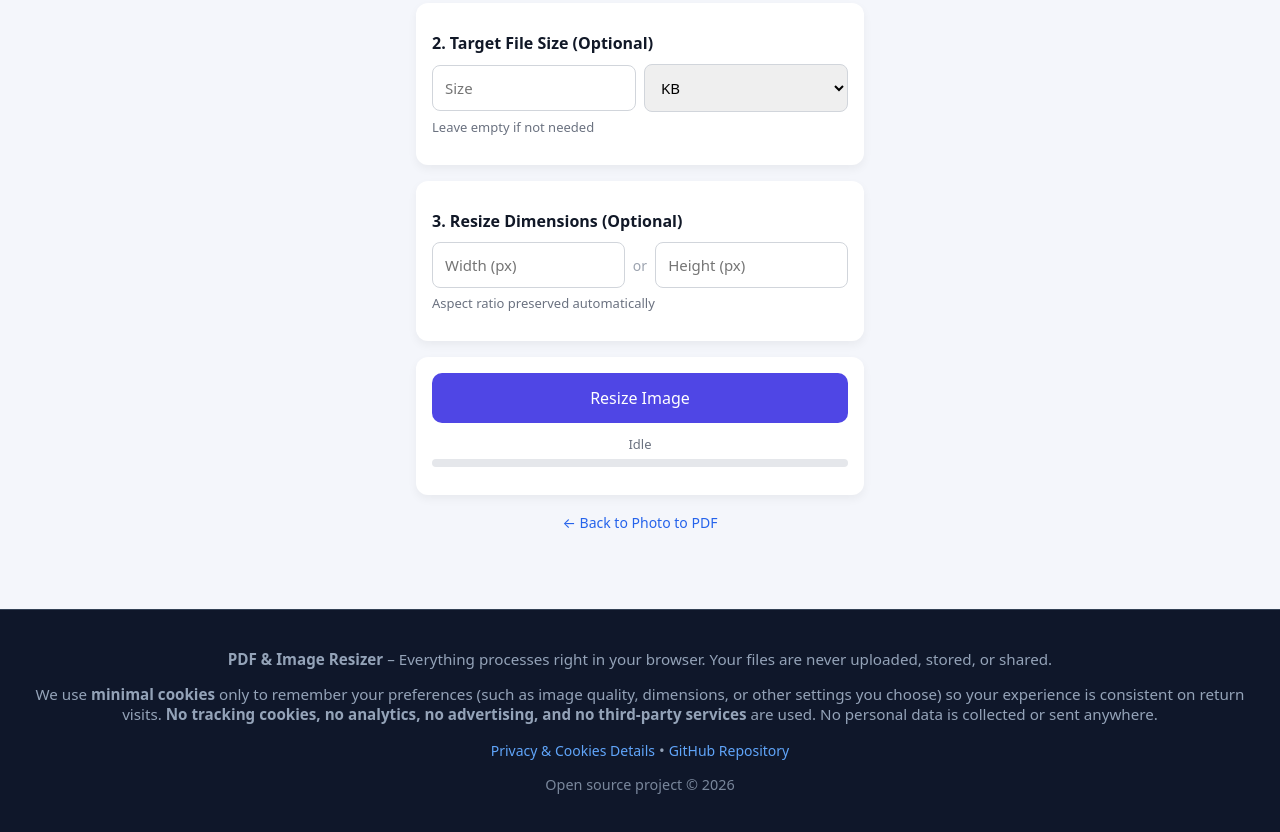
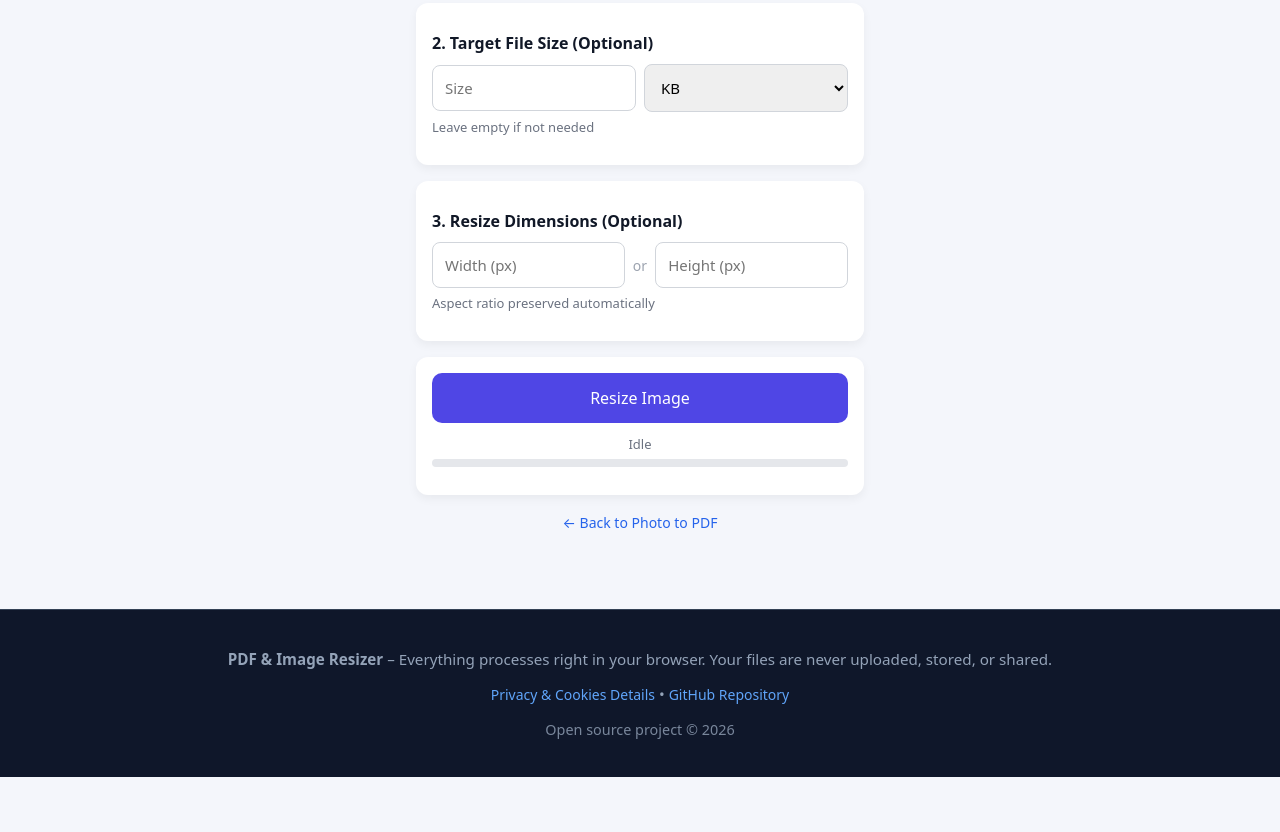
Before and after one commit to devtronz/pdf-image-resizer-, a website: page image-resizer.html in a window 1280 px wide. Shown: the part 431-1263 px from the top of the page. After the commit the page ends 1208 px from the top, so only its background shows below. Drawn offline with Linux system fonts and the light colour scheme.

Commit message:
Update image-resizer.html

```diff
--- a/image-resizer.html
+++ b/image-resizer.html
@@ -87,8 +87,6 @@
 <footer style="background: #0f172a; color: #94a3b8; text-align: center; padding: 24px 16px; font-size: 0.95rem; margin-top: 60px; border-top: 1px solid #334155;">
   <p><strong>PDF & Image Resizer</strong> – Everything processes right in your browser. Your files are never uploaded, stored, or shared.</p>
 
-  <p>We use <strong>minimal cookies</strong> only to remember your preferences (such as image quality, dimensions, or other settings you choose) so your experience is consistent on return visits.
-     <strong>No tracking cookies, no analytics, no advertising, and no third-party services</strong> are used. No personal data is collected or sent anywhere.</p>
 
   <p>
     <a href="#" id="show-privacy" style="color: #60a5fa; text-decoration: none; font-weight: 500;">Privacy & Cookies Details</a>
```
